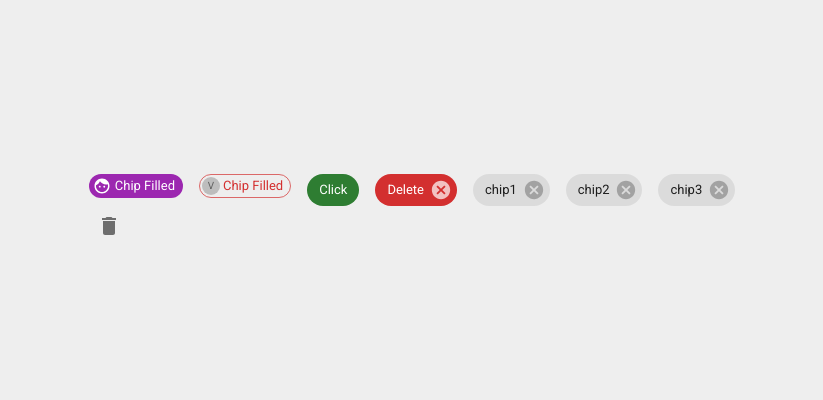
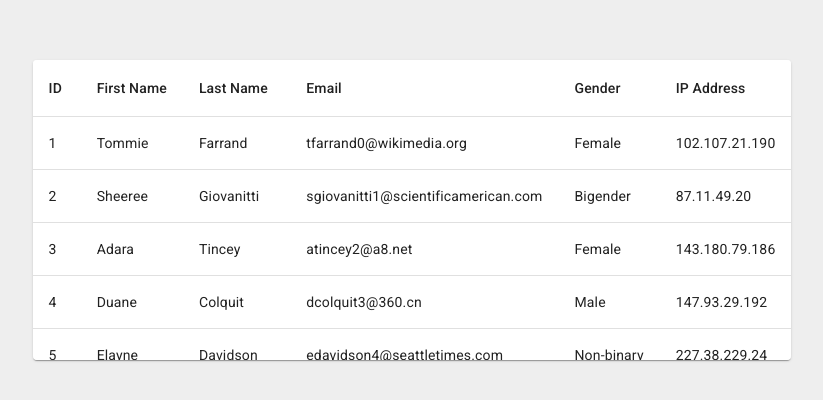
Before and after one commit to SOUROVSARKERTEC12/material_ui, a React (Vite) app in the folder ReactMUI/: page / in a window 1280 px wide. Shown: the part 190-590 px from the top of the page, without its empty margins (228-1051 px from the left). Built offline with nearby package versions, Linux system fonts and the light colour scheme.

Commit message:
MuiTable

```diff
--- a/ReactMUI/src/App.jsx
+++ b/ReactMUI/src/App.jsx
@@ -25,6 +25,7 @@ import {MuiBadge} from "./components/Badge/MuiBadge.jsx";
 import {MuiList} from "./components/List/MuiList.jsx";
 import {MuiChip} from "./components/Chip/MuiChip.jsx";
 import {MuiTooltip} from "./components/Tooltip/MuiTooltip.jsx";
+import {MuiTable} from "./components/Table/MuiTable.jsx";
 
 function App() {
 
@@ -54,8 +55,9 @@ function App() {
             {/*<MuiAvatar/>*/}
             {/*<MuiBadge/>*/}
             {/*<MuiList/>*/}
-            <MuiChip/>
-            <MuiTooltip/>
+            {/*<MuiChip/>*/}
+            {/*<MuiTooltip/>*/}
+            <MuiTable/>
         </>
     )
 }
--- /dev/null
+++ b/ReactMUI/src/components/Table/MuiTable.jsx
@@ -0,0 +1,106 @@
+import {Paper, Table, TableBody, TableCell, TableContainer, TableHead, TableRow} from "@mui/material";
+
+export const MuiTable = () => {
+    return (
+        <TableContainer component={Paper} sx={{maxHeight:'300px'}}>
+            <Table aria-label='simple table' stickyHeader>
+                <TableHead>
+                    <TableRow>
+                        <TableCell>ID</TableCell>
+                        <TableCell>First Name</TableCell>
+                        <TableCell>Last Name</TableCell>
+                        <TableCell>Email</TableCell>
+                        <TableCell>Gender</TableCell>
+                        <TableCell>IP Address</TableCell>
+                    </TableRow>
+                </TableHead>
+                <TableBody>
+                    {TableData.map(row => (
+                        <TableRow key={row.id} sx={{'&:last-child td, &:last-child th': {border:0}}}>
+                            <TableCell>{row.id}</TableCell>
+                            <TableCell>{row.first_name}</TableCell>
+                            <TableCell>{row.last_name}</TableCell>
+                            <TableCell>{row.email}</TableCell>
+                            <TableCell>{row.gender}</TableCell>
+                            <TableCell>{row.ip_address}</TableCell>
+                        </TableRow>
+                    ))}
+                </TableBody>
+            </Table>
+        </TableContainer>
+    )
+}
+
+const TableData = [
+    {
+        "id": 1,
+        "first_name": "Tommie",
+        "last_name": "Farrand",
+        "email": "tfarrand0@wikimedia.org",
+        "gender": "Female",
+        "ip_address": "102.107.21.190"
+    }, {
+        "id": 2,
+        "first_name": "Sheeree",
+        "last_name": "Giovanitti",
+        "email": "sgiovanitti1@scientificamerican.com",
+        "gender": "Bigender",
+        "ip_address": "87.11.49.20"
+    }, {
+        "id": 3,
+        "first_name": "Adara",
+        "last_name": "Tincey",
+        "email": "atincey2@a8.net",
+        "gender": "Female",
+        "ip_address": "143.180.79.186"
+    }, {
+        "id": 4,
+        "first_name": "Duane",
+        "last_name": "Colquit",
+        "email": "dcolquit3@360.cn",
+        "gender": "Male",
+        "ip_address": "147.93.29.192"
+    }, {
+        "id": 5,
+        "first_name": "Elayne",
+        "last_name": "Davidson",
+        "email": "edavidson4@seattletimes.com",
+        "gender": "Non-binary",
+        "ip_address": "227.38.229.24"
+    }, {
+        "id": 6,
+        "first_name": "Basil",
+        "last_name": "Body",
+        "email": "bbody5@is.gd",
+        "gender": "Male",
+        "ip_address": "210.23.143.84"
+    }, {
+        "id": 7,
+        "first_name": "Georas",
+        "last_name": "Laverack",
+        "email": "glaverack6@livejournal.com",
+        "gender": "Male",
+        "ip_address": "11.48.178.70"
+    }, {
+        "id": 8,
+        "first_name": "Colan",
+        "last_name": "Fernehough",
+        "email": "cfernehough7@tinyurl.com",
+        "gender": "Male",
+        "ip_address": "113.157.79.198"
+    }, {
+        "id": 9,
+        "first_name": "Loy",
+        "last_name": "Strode",
+        "email": "lstrode8@google.fr",
+        "gender": "Male",
+        "ip_address": "208.166.248.58"
+    }, {
+        "id": 10,
+        "first_name": "Aldis",
+        "last_name": "Pagan",
+        "email": "apagan9@amazon.co.jp",
+        "gender": "Male",
+        "ip_address": "33.139.35.33"
+    }
+]
```
